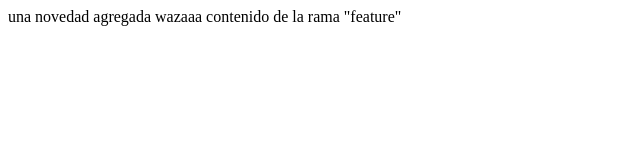
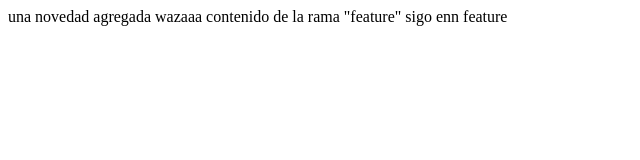
Before and after one commit to Alegreman/lecture1, a plain HTML site: page index.html in a window 1280 px wide. Shown: the whole page, without its empty margins (0-640 px from the left). Drawn offline with Linux system fonts and the light colour scheme.

Commit message:
añadi linea en feature

```diff
--- a/index.html
+++ b/index.html
@@ -7,5 +7,6 @@
         una novedad agregada
        wazaaa
        contenido de la rama "feature"
+       sigo enn feature
     </body>
 </html>
```
